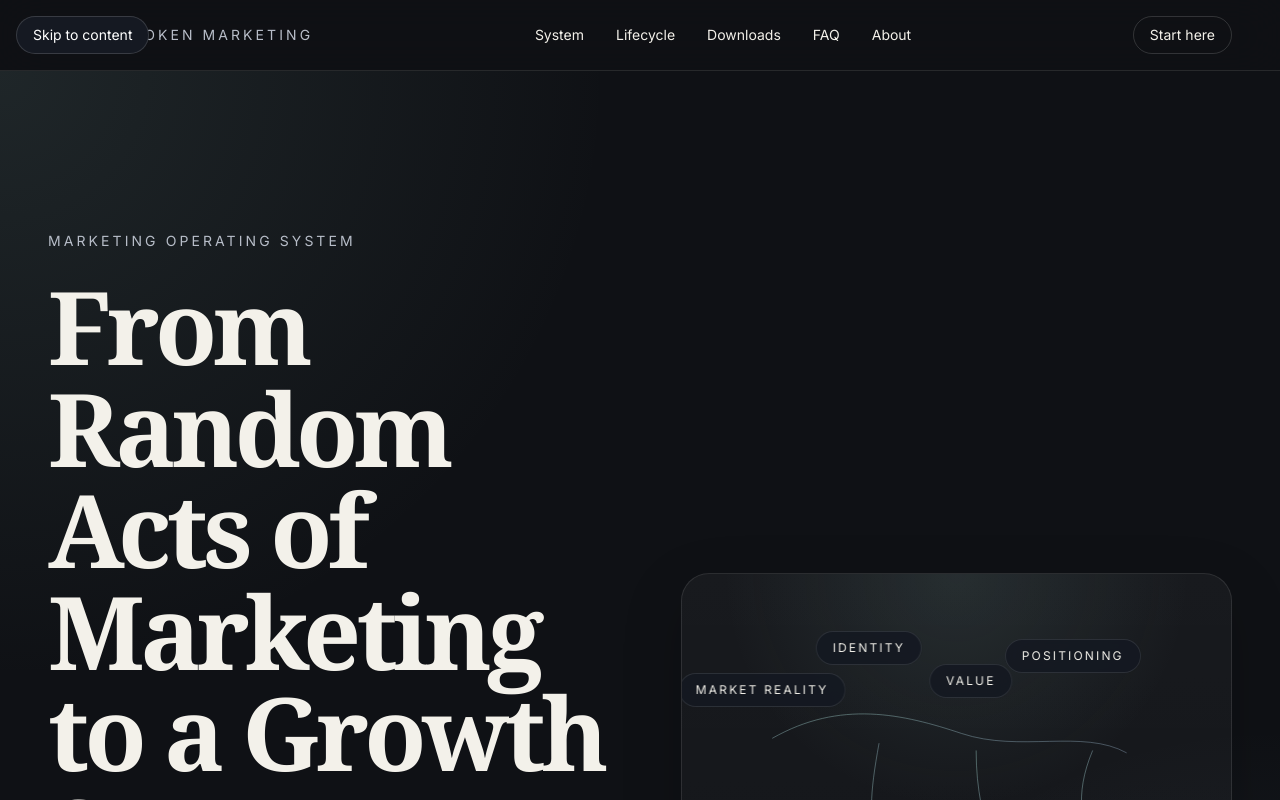
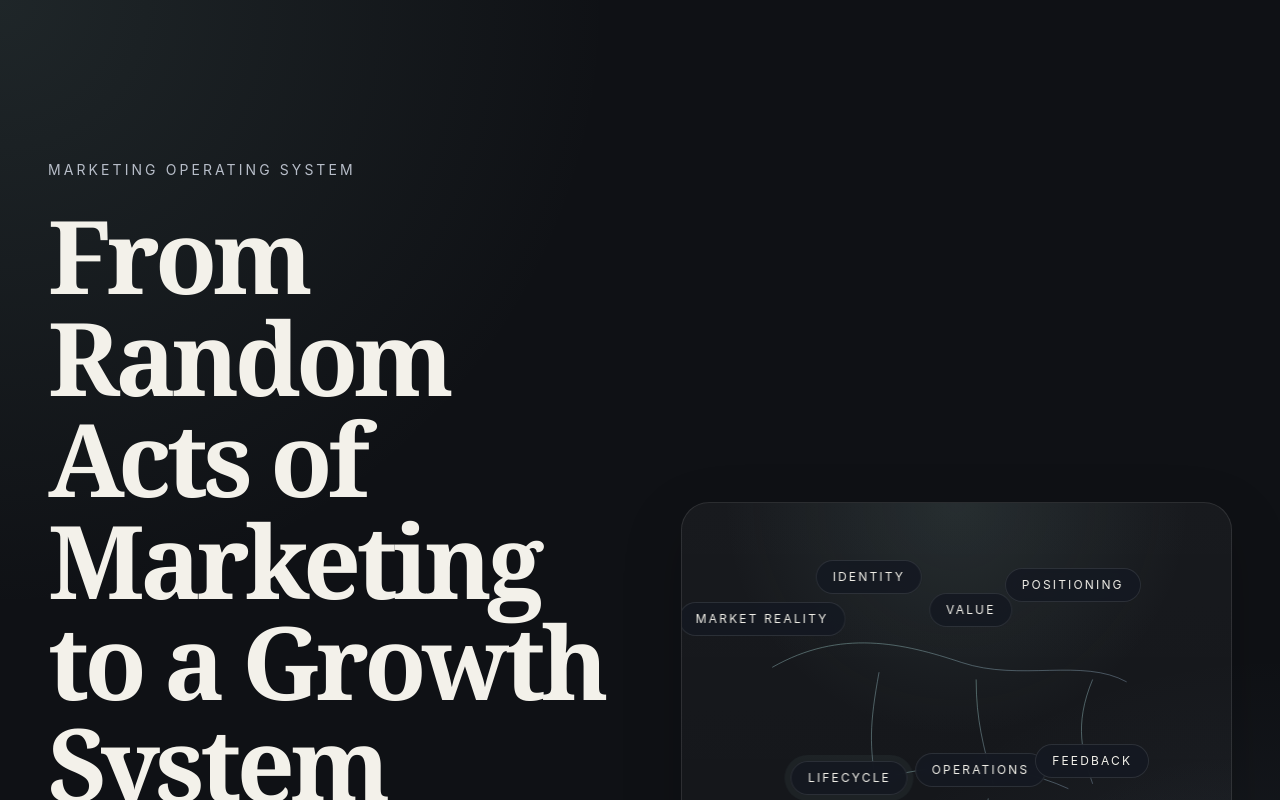
Before and after one commit to futurefi/Verdrae, a Next.js app: page / in a window 1280 px wide. Shown: the top 800 px of the page. Built offline with nearby package versions, Linux system fonts and the light colour scheme.

Commit message:
Update layout.tsx

```diff
--- a/app/layout.tsx
+++ b/app/layout.tsx
@@ -1,78 +1,20 @@
 import type { Metadata } from 'next';
-import { Cormorant_Garamond, Inter } from 'next/font/google';
-import { Footer } from '@/components/footer';
-import { Header } from '@/components/header';
-import { JsonLd } from '@/components/json-ld';
-import { siteConfig } from '@/lib/site';
 import './globals.css';
 
-const display = Cormorant_Garamond({
-  subsets: ['latin'],
-  weight: ['500', '600', '700'],
-  variable: '--font-display'
-});
-
-const body = Inter({
-  subsets: ['latin'],
-  variable: '--font-body'
-});
-
 export const metadata: Metadata = {
-  metadataBase: new URL(siteConfig.url),
-  title: {
-    default: 'Fixing Broken Marketing',
-    template: '%s | Fixing Broken Marketing'
-  },
-  description: siteConfig.description,
-  openGraph: {
-    title: 'Fixing Broken Marketing',
-    description: siteConfig.description,
-    url: siteConfig.url,
-    siteName: siteConfig.name,
-    images: [
-      {
-        url: siteConfig.ogImage,
-        width: 1200,
-        height: 630,
-        alt: 'Fixing Broken Marketing'
-      }
-    ],
-    locale: 'en_US',
-    type: 'website'
-  },
-  twitter: {
-    card: 'summary_large_image',
-    title: 'Fixing Broken Marketing',
-    description: siteConfig.description,
-    images: [siteConfig.ogImage]
-  },
-  alternates: {
-    canonical: '/'
-  }
+  title: 'Fixing Broken Marketing',
+  description: 'From random acts of marketing to a structured growth system.',
 };
 
-const websiteSchema = {
-  '@context': 'https://schema.org',
-  '@type': 'WebSite',
-  name: siteConfig.name,
-  url: siteConfig.url,
-  description: siteConfig.description
-};
-
-export default function RootLayout({ children }: Readonly<{ children: React.ReactNode }>) {
+export default function RootLayout({
+  children,
+}: {
+  children: React.ReactNode;
+}) {
   return (
-    <html lang="en" className={`${display.variable} ${body.variable}`}>
-      <body>
-        <a
-          href="#main"
-          className="skip-link fixed left-4 top-4 z-[100] rounded-full border border-white/15 bg-surface px-4 py-2 text-sm text-white"
-        >
-          Skip to content
-        </a>
-        <JsonLd data={websiteSchema} />
-        <Header />
+    <html lang="en">
+      <body className="bg-canvas text-textPrimary font-body antialiased">
         {children}
-        <Footer />
       </body>
     </html>
   );
```
